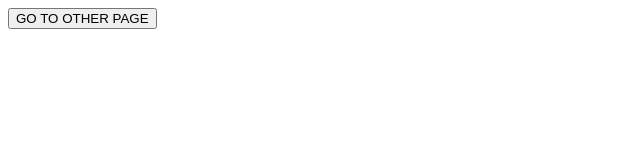
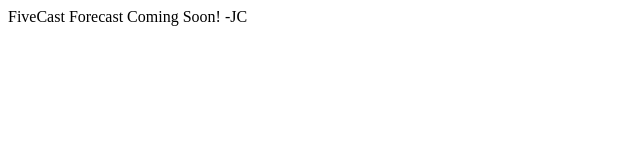
Before and after one commit to jpclark6/sweater-weather-fe, a website built with webpack: page index.html in a window 1280 px wide. Shown: the whole page, without its empty margins (0-640 px from the left). Built offline with nearby package versions, Linux system fonts and the light colour scheme.

Commit message:
adds coming soon text to index

```diff
--- a/index.html
+++ b/index.html
@@ -2,12 +2,10 @@
 <html>
 <head>
   <meta charset="utf-8">
-  <title>Self Directed FD Starter</title>
+  <title>FiveCast</title>
 </head>
 <body>
-      <!--  the a tag below can link you to another HTML page  -->
-      <!--  if you click the button in the browser right now, you'll get an error because that is not a real file path -->
-      <a href="<file path"><button class="default-button">GO TO OTHER PAGE</button></a>
+      FiveCast Forecast Coming Soon! -JC
     <script
     src='https://ajax.googleapis.com/ajax/libs/jquery/3.2.1/jquery.min.js'>
   </script>
```
Also changed, not shown: 1 other file.
